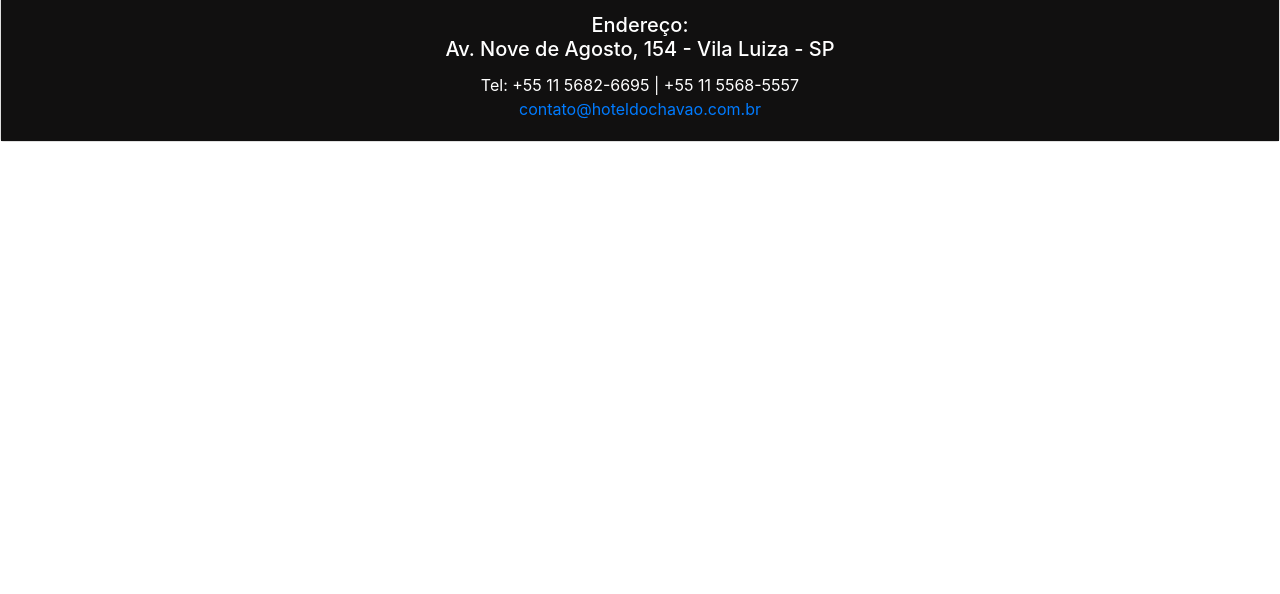
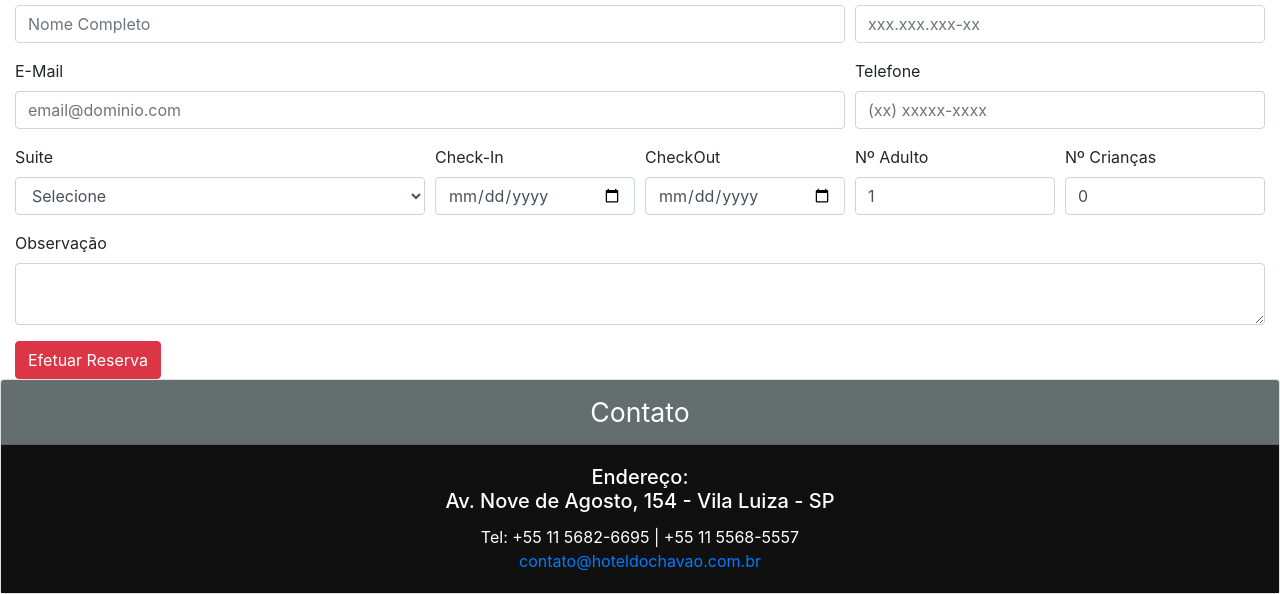
Before and after one commit to gabrielbengoa/Hotel, a plain HTML site: page reservas.html in a window 1280 px wide. Shown: the part 441-1035 px from the top of the page. Before the commit the page ends 800 px from the top, so only its background shows below. Drawn offline with nearby package versions, Linux system fonts and the light colour scheme.

Commit message:
Finalização das páginas reservas e localização.

```diff
--- a/reservas.html
+++ b/reservas.html
@@ -85,7 +85,114 @@
     </header>
 
     <main>
-      <div class="container-fluid"></div>
+      <div class="container-fluid">
+        <h2>Realize a sua reserva</h2>
+
+        <!-- Início do formulário de reservas -->
+        <form>
+          <div class="form-row">
+            <div class="form-group col-md-8">
+              <label for="Nome">Nome</label>
+              <input
+                type="text"
+                class="form-control"
+                id="Nome"
+                placeholder="Nome Completo"
+                required
+              />
+            </div>
+            <div class="form-group col-md-4">
+              <label for="CPF">CPF</label>
+              <input
+                type="text"
+                class="form-control"
+                id="CPF"
+                placeholder="xxx.xxx.xxx-xx"
+                required
+              />
+            </div>
+          </div>
+
+          <div class="form-row">
+            <div class="form-group col-md-8">
+              <label for="E-Mail">E-Mail</label>
+              <input
+                type="text"
+                class="form-control"
+                id="E-Mail"
+                placeholder="email@dominio.com"
+                required
+              />
+            </div>
+            <div class="form-group col-md-4">
+              <label for="Telefone">Telefone</label>
+              <input
+                type="text"
+                class="form-control"
+                id="Telefone"
+                placeholder="(xx) xxxxx-xxxx"
+                required
+              />
+            </div>
+          </div>
+
+          <!-- Abaixo, as informações sobre a hospedagem -->
+          <div class="form-row">
+            <div class="form-group col-md-4">
+              <label for="Suite">Suite</label>
+              <select id="Suite" class="form-control">
+                <option selected>Selecione</option>
+                <option value="Suite Standard"> Suite Standard </option>
+                <option value="Suite Double"> Suite Double </option>
+                <option value="Suite Master"> Suite Master </option>
+              </select>
+            </div>
+            <div class="form-group col-md-2">
+              <label for="CheckIn">Check-In</label>
+              <input type="date" class="form-control" id="CheckIn" required />
+            </div>
+
+            <div class="form-group col-md-2">
+              <label for="CheckOut">CheckOut</label>
+              <input type="date" class="form-control" id="CheckOut" required />
+            </div>
+
+            <div class="form-group col-md-2">
+              <label for="NAdulto">Nº Adulto</label>
+              <input
+                type="number"
+                class="form-control"
+                id="NAdulto"
+                max="5"
+                min="1"
+                value="1"
+                required
+              />
+            </div>
+
+            <div class="form-group col-md-2">
+              <label for="NCriancas">Nº Crianças</label>
+              <input
+                type="number"
+                class="form-control"
+                id="NCriancas"
+                max="5"
+                min="0"
+                value="0"
+                required
+              />
+            </div>
+          </div>
+          <!-- Fim das informações sobre a hospedagem -->
+          <div class="form-group">
+            <label for="Observacao">Observação</label>
+            <textarea class="form-control"></textarea>
+          </div>
+          <button type="submit" class="btn btn-danger">Efetuar Reserva</button>
+        </form>
+
+        <!-- Fim do formulário de reservas -->
+      </div>
     </main>
 
     <footer>
```
Also changed, not shown: localizacao.html (+12 -1 lines).
